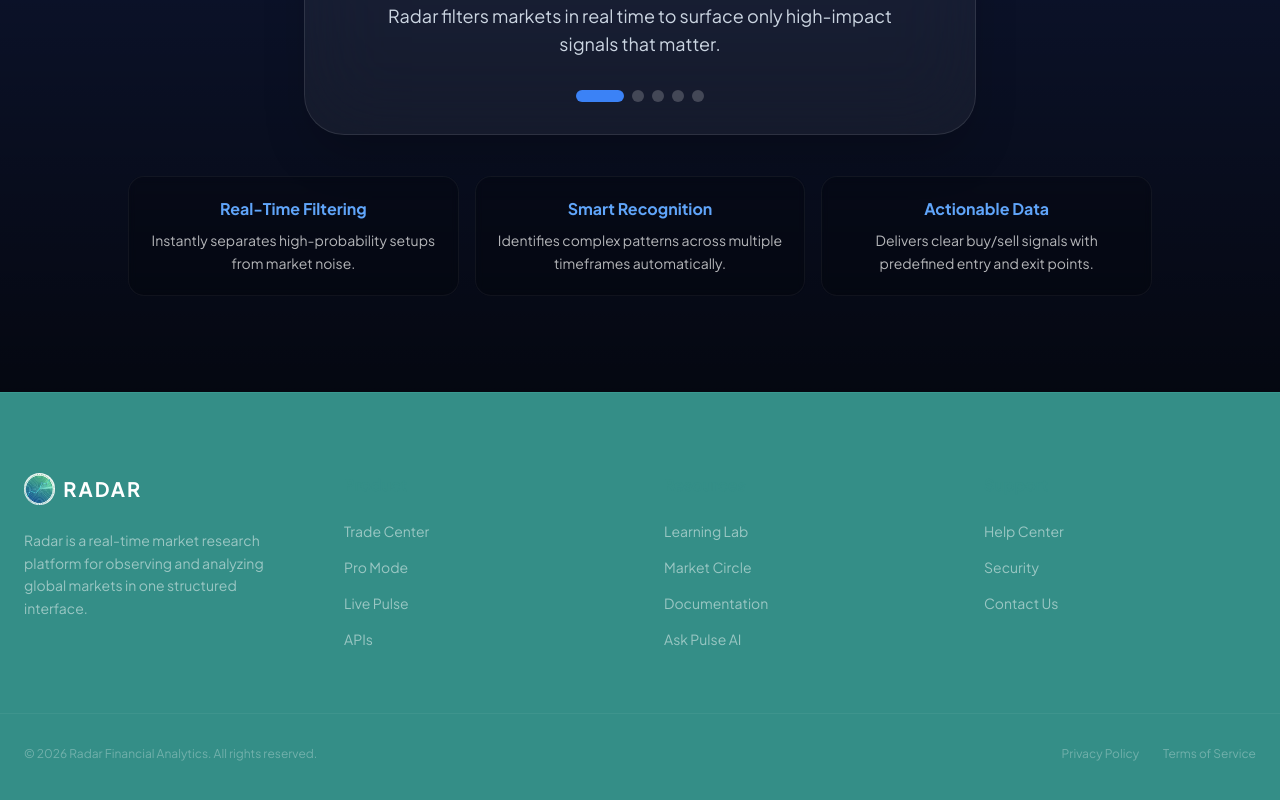
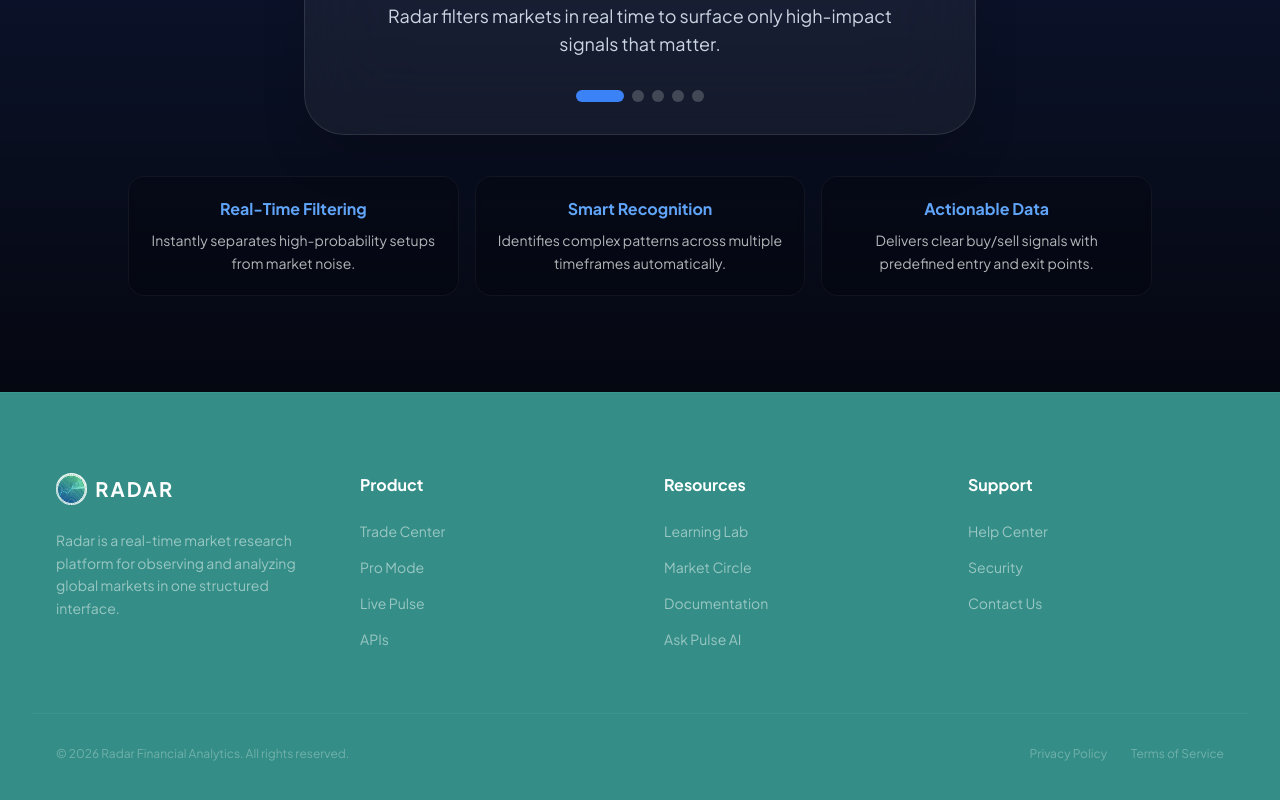
Before and after one commit to Krishna8123/Final-year-Project, a React (Vite) app in the folder RadarFrontend/: page / in a window 1280 px wide. Shown: the part 3201-4001 px from the top of the page. Built offline with nearby package versions, Linux system fonts and the light colour scheme; no server answers.

Commit message:
made frontend changes

```diff
--- a/RadarFrontend/src/App.jsx
+++ b/RadarFrontend/src/App.jsx
@@ -6,11 +6,8 @@ import Login from './pages/Login';
 import Register from './pages/Register';
 import ForgotPassword from './pages/ForgotPassword';
 
-import Preloader from './components/Preloader';
-
 function App() {
   return (
-    <Preloader>
     <Router>
       <Routes>
         <Route path="/" element={<Home />} />
@@ -20,7 +17,6 @@ function App() {
         <Route path="/forgot-password" element={<ForgotPassword />} />
       </Routes>
     </Router>
-    </Preloader>
   );
 }
 
--- a/RadarFrontend/src/pages/Home.jsx
+++ b/RadarFrontend/src/pages/Home.jsx
@@ -5,6 +5,7 @@ import {
 } from 'lucide-react';
 
 // New Sections
+import Preloader from '../components/Preloader';
 import HeroSection from '../components/landing/HeroSection';
 import GlobalAssetSection from '../components/landing/GlobalAssetSection';
 import TraderModeSection from '../components/landing/TraderModeSection';
@@ -57,7 +58,7 @@ const Navbar = () => (
 // --- Footer ---
 const Footer = () => (
     <footer className="relative z-10 pt-20 pb-10 border-t border-[#6FFFE9]/10 bg-[#348E87]">
-        <div className="max-w-7xl mx-auto px-6 grid md:grid-cols-4 gap-12 mb-16">
+        <div className="max-w-[95vw] mx-auto px-6 grid md:grid-cols-4 gap-12 mb-16">
             <div className="col-span-1">
                 <div className="flex items-center gap-2 mb-6">
                     <img src="/radar-logo-final.jpg" alt="Radar Logo" className="h-8 w-auto rounded-full object-contain" />
@@ -69,7 +70,7 @@ const Footer = () => (
             </div>
 
             <div>
-                <h4 className="text-[#348E87] font-bold mb-6">Product</h4>
+                <h4 className="text-white font-bold mb-6">Product</h4>
                 <ul className="space-y-4 text-sm text-white/50">
                     <li><a href="#" className="hover:text-[#6FFFE9] transition-colors">Trade Center</a></li>
                     <li><a href="#" className="hover:text-[#6FFFE9] transition-colors">Pro Mode</a></li>
@@ -79,7 +80,7 @@ const Footer = () => (
             </div>
 
             <div>
-                <h4 className="text-[#348E87] font-bold mb-6">Resources</h4>
+                <h4 className="text-white font-bold mb-6">Resources</h4>
                 <ul className="space-y-4 text-sm text-white/50">
                     <li><a href="#" className="hover:text-[#6FFFE9] transition-colors">Learning Lab</a></li>
                     <li><a href="#" className="hover:text-[#6FFFE9] transition-colors">Market Circle</a></li>
@@ -89,7 +90,7 @@ const Footer = () => (
             </div>
 
             <div>
-                <h4 className="text-[#348E87] font-bold mb-6">Support</h4>
+                <h4 className="text-white font-bold mb-6">Support</h4>
                 <ul className="space-y-4 text-sm text-white/50">
                     <li><a href="#" className="hover:text-[#6FFFE9] transition-colors">Help Center</a></li>
                     <li><a href="#" className="hover:text-[#6FFFE9] transition-colors">Security</a></li>
@@ -98,7 +99,7 @@ const Footer = () => (
             </div>
         </div>
 
-        <div className="max-w-7xl mx-auto px-6 pt-8 border-t border-white/5 flex flex-col md:flex-row justify-between items-center gap-4 text-xs text-white/30">
+        <div className="max-w-[95vw] mx-auto px-6 pt-8 border-t border-white/5 flex flex-col md:flex-row justify-between items-center gap-4 text-xs text-white/30">
             <p>© 2026 Radar Financial Analytics. All rights reserved.</p>
             <div className="flex gap-6">
                 <a href="#" className="hover:text-white">Privacy Policy</a>
@@ -108,8 +109,11 @@ const Footer = () => (
     </footer>
 );
 
+
+
 export default function Home() {
     return (
+        <Preloader>
             <div className="min-h-screen bg-[#F8F5EF] text-gray-900 font-sans selection:bg-radar-cyan selection:text-radar-dark overflow-x-hidden">
                 <Navbar />
 
@@ -122,5 +126,6 @@ export default function Home() {
 
                 <Footer />
             </div>
+        </Preloader>
     );
 }
```
Also changed, not shown: RadarFrontend/public/assets/icon3.jpg. Lines whose indentation alone changed are shown as unchanged.
